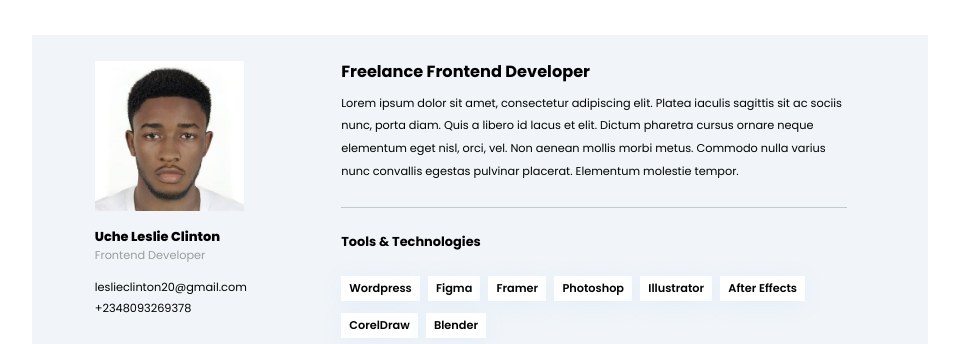
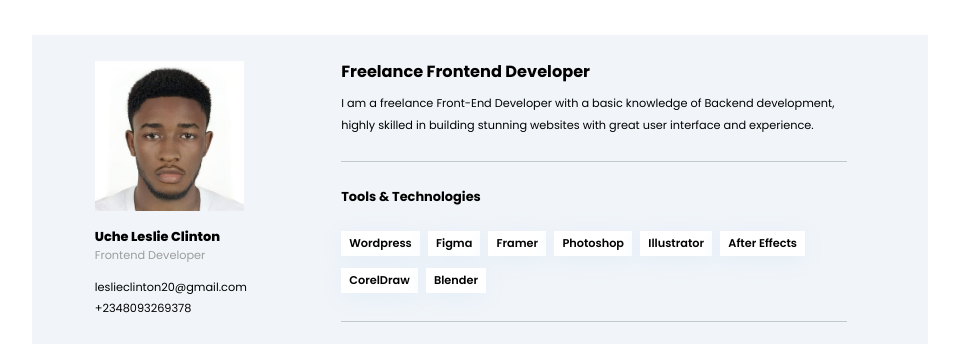
Before and after one commit to leslieclinton/hng-cv, a plain HTML site: page index.html in a window 1280 px wide. Shown: the part 155-499 px from the top of the page, without its empty margins (160-1119 px from the left). Drawn offline with Linux system fonts and the light colour scheme; files whose address does not match are found by name.

Commit message:
Third Commit

```diff
--- a/index.html
+++ b/index.html
@@ -52,7 +52,7 @@
             <div class="about">
                 <div class="about__intro">
                     <h2>Freelance Frontend Developer</h2>
-                    <P>Lorem ipsum dolor sit amet, consectetur adipiscing elit. Platea iaculis sagittis sit ac sociis nunc, porta diam. Quis a libero id lacus et elit. Dictum pharetra cursus ornare neque elementum eget nisl, orci, vel. Non aenean mollis morbi metus. Commodo nulla varius nunc convallis egestas pulvinar placerat. Elementum molestie tempor.</P>
+                    <p>I am a freelance Front-End Developer with a basic knowledge of Backend development, highly skilled in building stunning websites with great user interface and experience.</p>
                 </div>
                 <div class="about__tools">
                     <h3>Tools & Technologies</h2>
```
